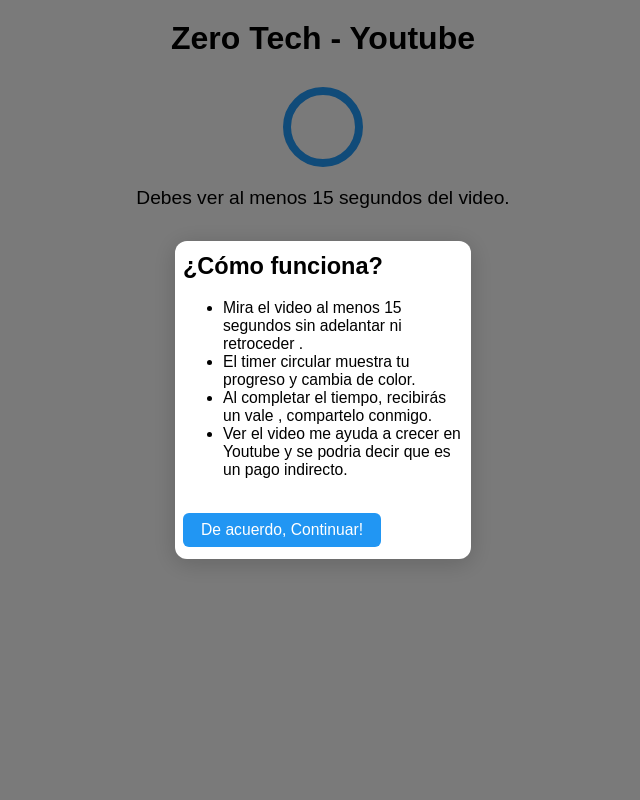
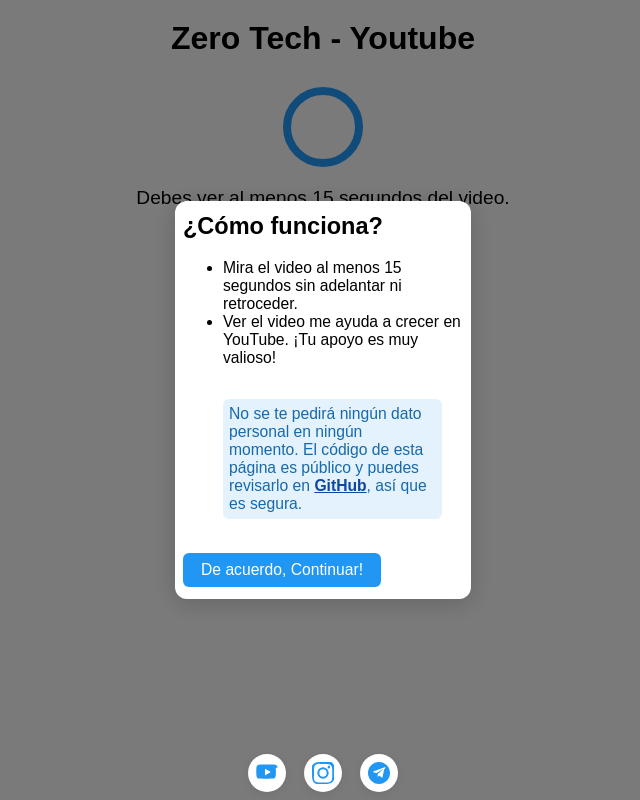
Before and after one commit to Zero3-web/Video_Validator, a plain HTML site: page index.html in a window 1280 px wide. Shown: the whole page, without its empty margins (317-957 px from the left). Drawn offline with Linux system fonts and the light colour scheme; files whose address does not match are found by name.

Commit message:
Add footer with social media links and update help text for clarity

```diff
--- a/Css/mobile.css
+++ b/Css/mobile.css
@@ -3,6 +3,7 @@
     body {
         font-size: 1.3em !important;
         padding: 0 2vw;
+        overflow: hidden;
     }
     #video-container {
         width: 100vw !important;
--- a/Css/styles.css
+++ b/Css/styles.css
@@ -141,6 +141,66 @@ h1 {
     color: #f44336;
 }
 
+/* Redes sociales al pie */
+.footer-redes {
+    width: 100vw;
+    max-width: 100vw;
+    display: flex;
+    justify-content: center;
+    align-items: center;
+    gap: 18px;
+    padding: 12px 0 8px 0;
+    background: transparent;
+    position: fixed;
+    left: 0;
+    bottom: 0;
+    z-index: 9999;
+}
+.footer-redes a {
+    display: inline-flex;
+    align-items: center;
+    justify-content: center;
+    width: 38px;
+    height: 38px;
+    border-radius: 50%;
+    background: #fff;
+    box-shadow: 0 2px 8px rgba(0,0,0,0.07);
+    transition: background 0.2s, box-shadow 0.2s;
+    text-decoration: none;
+}
+.footer-redes a:hover {
+    background: #2196f3;
+    box-shadow: 0 4px 16px rgba(33,150,243,0.12);
+}
+.footer-redes svg {
+    width: 22px;
+    height: 22px;
+    fill: #2196f3;
+    transition: fill 0.2s;
+}
+.footer-redes a:hover svg {
+    fill: #fff;
+}
+
+.info-github {
+    color: #1769aa;
+    background: #e3f2fd;
+    border-radius: 6px;
+    padding: 6px 6px;
+    font-weight: 500;
+    display: inline-block;
+    margin-right: 1.3rem;
+    margin-top: 2rem;
+}
+.info-github a {
+    color: #0d47a1;
+    text-decoration: underline;
+    font-weight: 600;
+}
+.info-github a:hover {
+    color: #2196f3;
+}
+
 @media (max-width: 600px) {
     body {
         font-size: 0.95em !important;
@@ -226,4 +286,16 @@ h1 {
         top: 1px !important;
         right: 1px !important;
     }
+    .footer-redes {
+        gap: 12px;
+        padding: 8px 0 4px 0;
+    }
+    .footer-redes a {
+        width: 32px;
+        height: 32px;
+    }
+    .footer-redes svg {
+        width: 18px;
+        height: 18px;
+    }
 }
--- a/index.html
+++ b/index.html
@@ -12,10 +12,9 @@
         <div class="modal-ayuda-contenido">
             <h2>¿Cómo funciona?</h2>
             <ul>
-                <li>Mira el video al menos 15 segundos sin adelantar ni retroceder .</li>
-                <li>El timer circular muestra tu progreso y cambia de color.</li>
-                <li>Al completar el tiempo, recibirás un vale , compartelo conmigo.</li>
-                <li>Ver el video me ayuda a crecer en Youtube y se podria decir que es un pago indirecto.</li>
+                <li>Mira el video al menos 15 segundos sin adelantar ni retroceder.</li>
+                <li>Ver el video me ayuda a crecer en YouTube. ¡Tu apoyo es muy valioso!</li>
+                <span class="info-github">No se te pedirá ningún dato personal en ningún momento. El código de esta página es público y puedes revisarlo en <a href="https://github.com/zerotechyt/validador_de_videos" target="_blank">GitHub</a>, así que es segura.</span>
 
             </ul>
             <button onclick="cerrarAyuda()">De acuerdo, Continuar!</button>
@@ -58,5 +57,17 @@
     <script src="https://cdn.jsdelivr.net/npm/jsbarcode@3.11.5/dist/JsBarcode.all.min.js"></script>
     <script src="https://www.youtube.com/iframe_api"></script>
     <script src="Js/script.js"></script>
+    <!-- Redes sociales al pie -->
+    <div class="footer-redes">
+        <a href="https://www.youtube.com/@zerotechyt" target="_blank" title="YouTube">
+            <svg viewBox="0 0 24 24"><path d="M23.5 6.2s-.2-1.7-.8-2.4c-.7-.8-1.5-.8-1.9-.9C17.2 2.7 12 2.7 12 2.7h0s-5.2 0-8.8.2c-.4 0-1.2.1-1.9.9C.7 4.5.5 6.2.5 6.2S.3 8 .3 9.7v1.6c0 1.7.2 3.5.2 3.5s.2 1.7.8 2.4c.7.8 1.7.8 2.1.9 1.5.1 6.6.2 6.6.2s5.2 0 8.8-.2c.4 0 1.2-.1 1.9-.9.6-.7.8-2.4.8-2.4s.2-1.7.2-3.5v-1.6c0-1.7-.2-3.5-.2-3.5zM9.8 14.6V7.4l6.4 3.6-6.4 3.6z"/></svg>
+        </a>
+        <a href="https://www.instagram.com/zerotechyt" target="_blank" title="Instagram">
+            <svg viewBox="0 0 24 24"><path d="M12 2.2c3.2 0 3.6 0 4.9.1 1.2.1 1.9.2 2.3.4.6.2 1 .5 1.4 1 .4.4.7.8 1 1.4.2.4.3 1.1.4 2.3.1 1.3.1 1.7.1 4.9s0 3.6-.1 4.9c-.1 1.2-.2 1.9-.4 2.3-.2.6-.5 1-1 1.4-.4.4-.8.7-1.4 1-.4.2-1.1.3-2.3.4-1.3.1-1.7.1-4.9.1s-3.6 0-4.9-.1c-1.2-.1-1.9-.2-2.3-.4-.6-.2-1-.5-1.4-1-.4-.4-.7-.8-1-1.4-.2-.4-.3-1.1-.4-2.3C2.2 15.6 2.2 15.2 2.2 12s0-3.6.1-4.9c.1-1.2.2-1.9.4-2.3.2-.6.5-1 1-1.4.4-.4.8-.7 1.4-1 .4-.2 1.1-.3 2.3-.4C8.4 2.2 8.8 2.2 12 2.2zm0-2.2C8.7 0 8.3 0 7 .1 5.7.2 4.7.4 3.9.7c-.9.3-1.7.8-2.4 1.5C.4 3.3-.1 4.1-.4 5c-.3.8-.5 1.8-.6 3.1C-.1 8.3 0 8.7 0 12c0 3.3.1 3.7.1 4.9.1 1.3.3 2.3.6 3.1.3.9.8 1.7 1.5 2.4.7.7 1.5 1.2 2.4 1.5.8.3 1.8.5 3.1.6C8.3 24 8.7 24 12 24s3.7-.1 4.9-.1c1.3-.1 2.3-.3 3.1-.6.9-.3 1.7-.8 2.4-1.5.7-.7 1.2-1.5 1.5-2.4.3-.8.5-1.8.6-3.1.1-1.2.1-1.6.1-4.9s0-3.7-.1-4.9c-.1-1.3-.3-2.3-.6-3.1-.3-.9-.8-1.7-1.5-2.4-.7-.7-1.5-1.2-2.4-1.5-.8-.3-1.8-.5-3.1-.6C15.7 0 15.3 0 12 0zm0 5.8a6.2 6.2 0 1 0 0 12.4 6.2 6.2 0 0 0 0-12.4zm0 10.2a4 4 0 1 1 0-8 4 4 0 0 1 0 8zm7.8-10.4a1.4 1.4 0 1 1-2.8 0 1.4 1.4 0 0 1 2.8 0z"/></svg>
+        </a>
+        <a href="https://t.me/zerotechyt" target="_blank" title="Telegram">
+            <svg viewBox="0 0 24 24"><path d="M12 0C5.4 0 0 5.4 0 12s5.4 12 12 12 12-5.4 12-12S18.6 0 12 0zm5.6 8.2l-1.7 8.1c-.1.6-.5.7-1 .5l-2.7-2-1.3 1.2c-.1.1-.2.2-.4.2l.2-3.1 5.7-5.1c.2-.2-.1-.3-.3-.2l-7 4.4-3-1c-.7-.2-.7-.7.1-1l12-4.6c.5-.2 1 .1.8 1z"/></svg>
+        </a>
+    </div>
 </body>
 </html>
```
